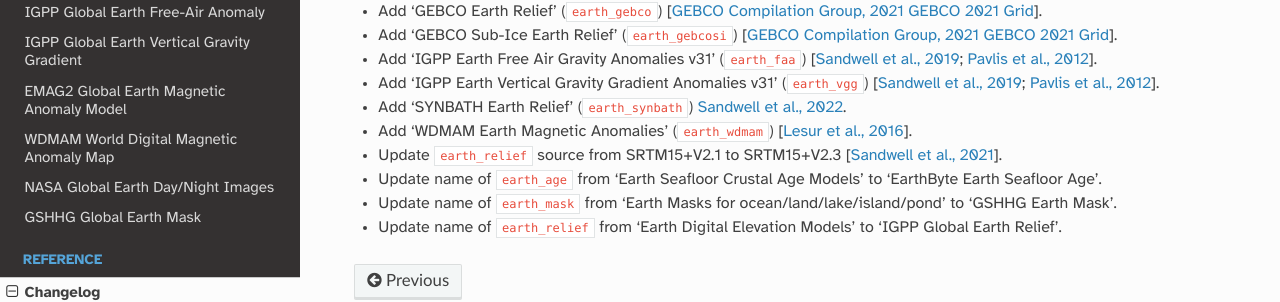
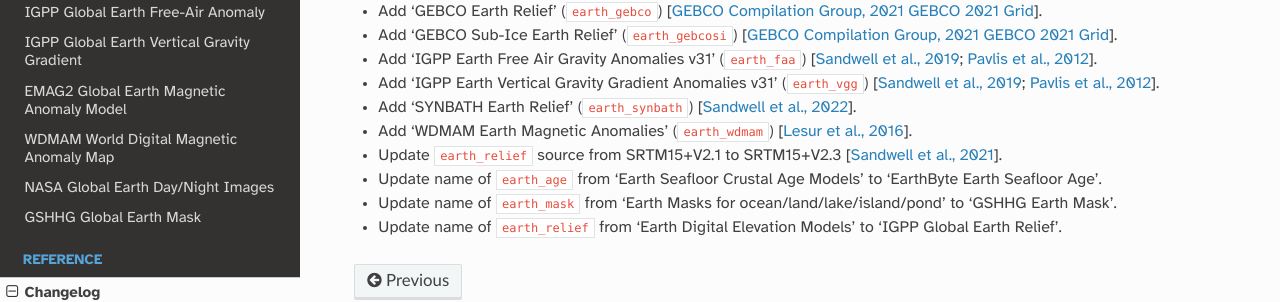
Before and after one commit to GenericMappingTools/remote-datasets, a Sphinx documentation site: the page built from docs/changes.rst, in a window 1280 px wide. Shown: the part 285-587 px from the top of the page. Built offline with Sphinx 7.4.7 and the Read the Docs theme 2.0.0, drawn with Linux system fonts in a browser that asks for light colours.

Commit message:
Update changes.rst

```diff
--- a/docs/changes.rst
+++ b/docs/changes.rst
@@ -11,7 +11,7 @@ Changelog
 - Add 'GEBCO Sub-Ice Earth Relief' (``earth_gebcosi``) [`GEBCO Compilation Group, 2021 GEBCO 2021 Grid <https://www.gebco.net/data_and_products/gridded_bathymetry_data/>`_].
 - Add 'IGPP Earth Free Air Gravity Anomalies v31' (``earth_faa``) [`Sandwell et al., 2019 <https://doi.org/10.1016/j.asr.2019.09.011>`_; `Pavlis et al., 2012 <https://doi.org/10.1029/2011JB008916>`_].
 - Add 'IGPP Earth Vertical Gravity Gradient Anomalies v31' (``earth_vgg``) [`Sandwell et al., 2019 <https://doi.org/10.1016/j.asr.2019.09.011>`_; `Pavlis et al., 2012 <https://doi.org/10.1029/2011JB008916>`_].
-- Add 'SYNBATH Earth Relief' (``earth_synbath``) `Sandwell et al., 2022 <http://dx.doi.org/10.1002/essoar.10508279.1>`_.
+- Add 'SYNBATH Earth Relief' (``earth_synbath``) [`Sandwell et al., 2022 <http://dx.doi.org/10.1002/essoar.10508279.1>`_].
 - Add 'WDMAM Earth Magnetic Anomalies' (``earth_wdmam``) [`Lesur et al., 2016 <https://doi.org/10.1186/s40623-016-0404-6>`_].
 - Update ``earth_relief`` source from SRTM15+V2.1 to SRTM15+V2.3 [`Sandwell et al., 2021 <http://dx.doi.org/10.1002/essoar.10508279.1>`_].
 - Update name of ``earth_age`` from 'Earth Seafloor Crustal Age Models' to 'EarthByte Earth Seafloor Age'.
```
